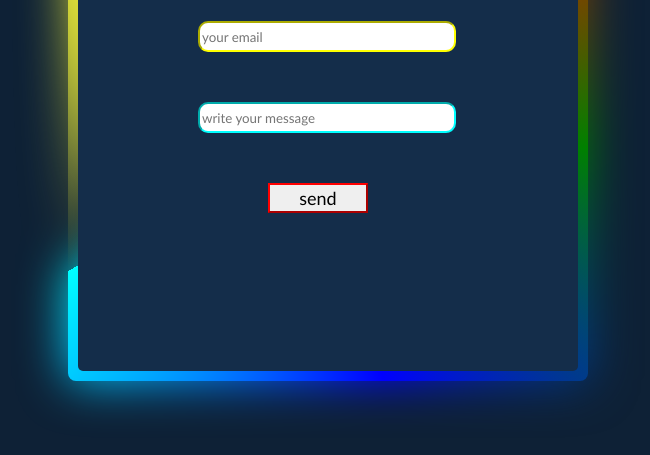
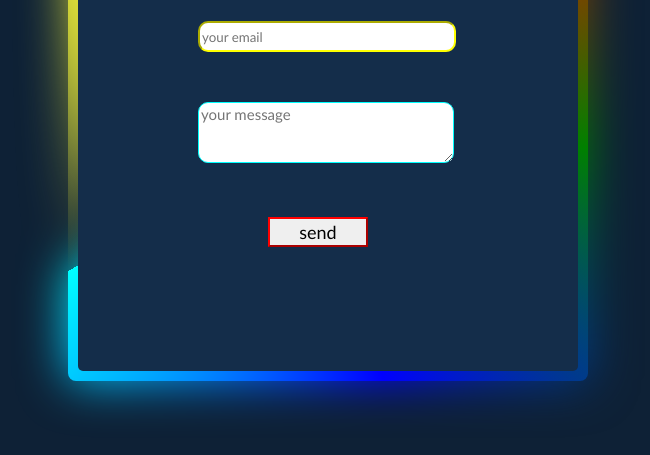
Before and after one commit to gega22/minecraft.net-support, a plain HTML site: page index.html in a window 1280 px wide. Shown: the part 279-734 px from the top of the page, without its empty margins (312-962 px from the left). Drawn offline with Linux system fonts and the light colour scheme.

Commit message:
Add files via upload

```diff
--- a/index.html
+++ b/index.html
@@ -4,16 +4,15 @@
     <meta charset="UTF-8">
     <meta name="viewport" content="width=device-width, initial-scale=1.0">
     <link rel="stylesheet" href="style.css">
-    <title>Document</title>
+    <title>Help and Support</title>
 </head>
 <body>
     <div class="box">
         <form
-  action="https://formspree.io/f/xvgerryg"
-  method="POST">
+  action="https://formspree.io/f/xvgerryg" method="POST">
         <div class="text">contact me</div>
-        <div class="email"><input type="email" id="your-email" placeholder="your email"></div>
-        <div class="message"><input type="text" id="your-message" placeholder="write your message"></div>
+        <div class="email"><input type="email" name="email" id="your-email" placeholder="your email"></div>
+        <div class="message"><textarea name="message" placeholder="your message" id="your-message"></textarea></div>
         <button type="submit" class="button">send</button>
     </div></form>
 </body>
--- a/style.css
+++ b/style.css
@@ -23,10 +23,11 @@ body{
     transform: translate(120px, 150px);
 }
 #your-message{
+    font-size: 15px;
     font-family: 'Gill Sans', 'Gill Sans MT', Calibri, 'Trebuchet MS', sans-serif;
     border-color: aqua;
     border-radius: 10px;
-    height: 25px;
+    height: 55px;
     width: 250px;
     transform: translate(120px, 200px);
 }
```
